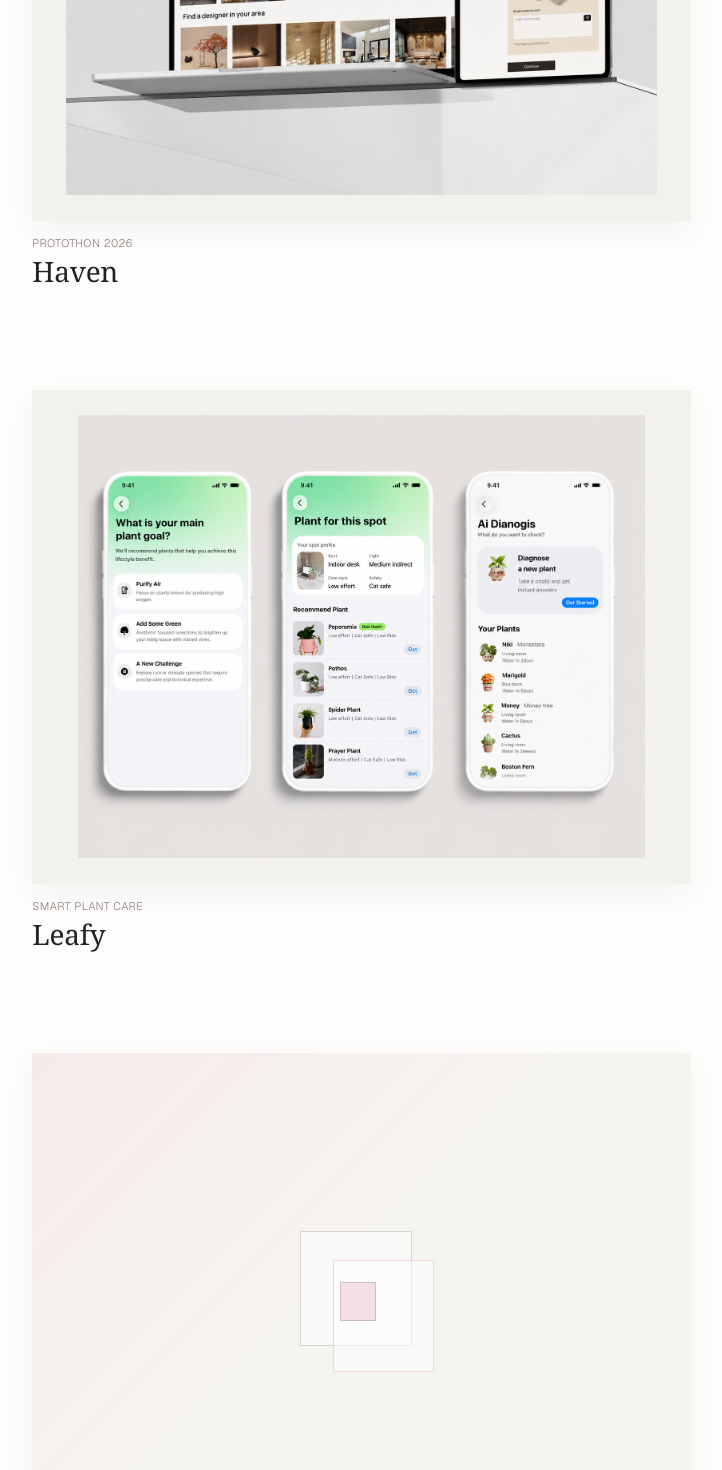
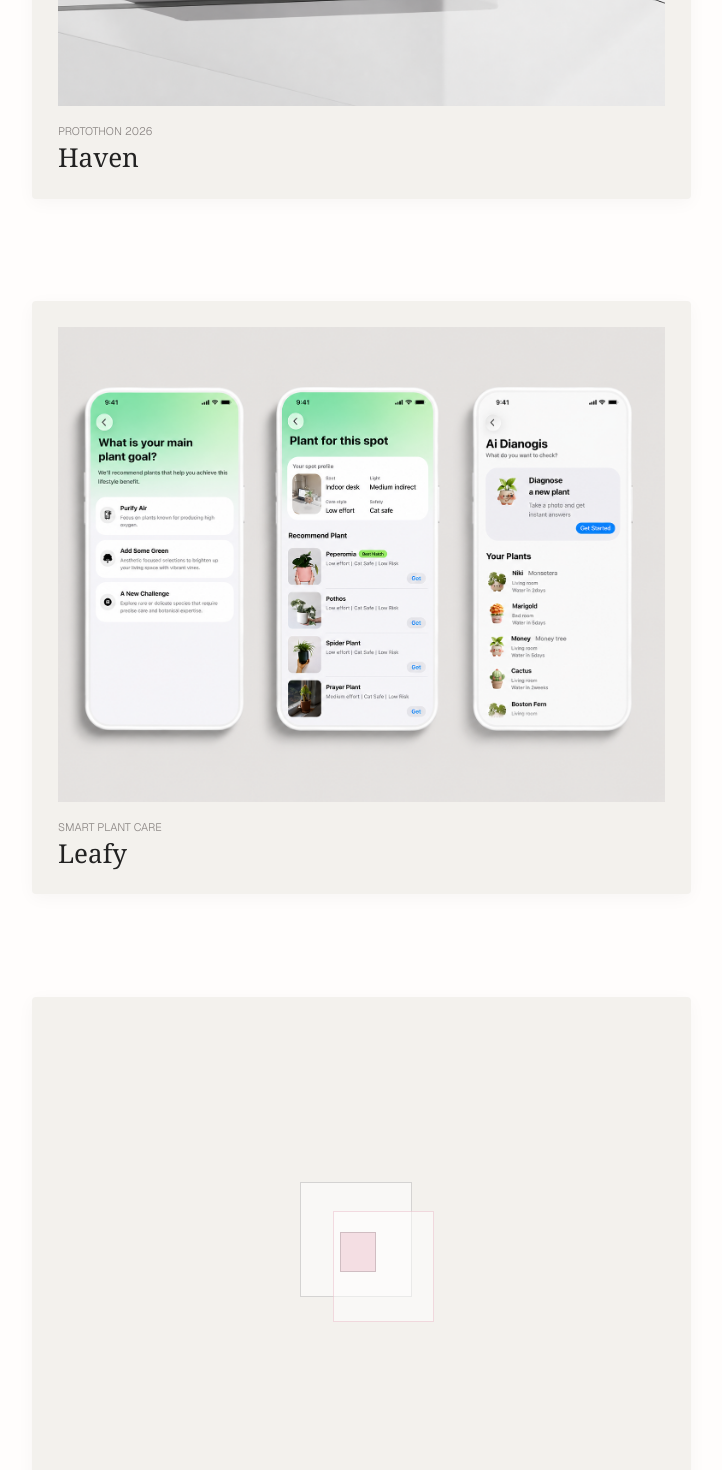
Before and after one commit to krisooti/Portfolio, a Next.js app: page / in a window 1280 px wide. Shown: the part 1060-2530 px from the top of the page, without its empty margins (525-1247 px from the left). Built offline with nearby package versions, Linux system fonts and the light colour scheme; no server answers.

Commit message:
Unify homepage project card surfaces

```diff
--- a/app/globals.css
+++ b/app/globals.css
@@ -409,18 +409,23 @@ html {
   position: relative;
   display: grid;
   grid-template-rows: auto auto;
-  gap: 15px;
-  border-radius: 0;
-  background: transparent;
-  box-shadow: none;
+  gap: 18px;
+  border-radius: 4px;
+  background: var(--surface-neutral);
+  box-shadow: 0 4px 18px rgba(0, 0, 0, 0.035);
+  padding: clamp(18px, 2vw, 28px);
   transition:
+    background-color 350ms cubic-bezier(0.22, 1, 0.36, 1),
     box-shadow 350ms cubic-bezier(0.22, 1, 0.36, 1),
     transform 350ms cubic-bezier(0.22, 1, 0.36, 1);
 }
 
 .project-card:hover,
 .project-card:focus-visible {
+  background: var(--surface-neutral-hover);
+  box-shadow: 0 10px 28px rgba(0, 0, 0, 0.06);
   outline: none;
+  transform: translateY(-4px);
 }
 
 .project-card-header {
@@ -434,7 +439,7 @@ html {
   color: #8a8583;
   font-size: 11px;
   font-weight: 300;
-  letter-spacing: 0.04em;
+  letter-spacing: 0;
   line-height: 1.3;
   text-transform: uppercase;
 }
@@ -443,9 +448,9 @@ html {
   margin: 0;
   color: #222222;
   font-family: var(--font-editorial-serif);
-  font-size: clamp(22px, 2.2vw, 28px);
+  font-size: clamp(22px, 2.1vw, 26px);
   font-weight: 400;
-  letter-spacing: -0.01em;
+  letter-spacing: 0;
   line-height: 1.15;
 }
 
@@ -453,13 +458,10 @@ html {
   position: relative;
   overflow: hidden;
   width: 100%;
-  aspect-ratio: 4 / 3;
-  background: var(--surface-neutral);
-  box-shadow: 0 10px 30px rgba(17, 17, 17, 0.045);
-  padding: clamp(16px, 2vw, 28px);
+  background: transparent;
+  box-shadow: none;
+  padding: 0;
   transition:
-    background-color 350ms cubic-bezier(0.22, 1, 0.36, 1),
-    box-shadow 350ms cubic-bezier(0.22, 1, 0.36, 1),
     transform 350ms cubic-bezier(0.22, 1, 0.36, 1);
 }
 
@@ -473,7 +475,7 @@ html {
 .project-image img {
   display: block;
   width: 100%;
-  height: 100%;
+  height: auto;
   object-fit: contain;
   object-position: center;
   transition: transform 350ms cubic-bezier(0.22, 1, 0.36, 1);
@@ -495,14 +497,7 @@ html {
 
 .project-card:hover .project-image img,
 .project-card:focus-visible .project-image img {
-  transform: scale(1.02);
-}
-
-.project-card:hover .project-image,
-.project-card:focus-visible .project-image {
-  background: var(--surface-neutral-hover);
-  box-shadow: 0 16px 38px rgba(17, 17, 17, 0.075);
-  transform: translateY(-4px);
+  transform: scale(1.015);
 }
 
 .image-system span {
@@ -516,15 +511,15 @@ html {
 }
 
 .visual-tmind {
-  background: var(--surface-neutral);
+  background: transparent;
 }
 
 .visual-northline {
-  background: var(--surface-neutral);
+  background: transparent;
 }
 
 .visual-fieldnotes {
-  background: var(--surface-neutral);
+  background: transparent;
 }
 
 .about-section p,
@@ -546,9 +541,8 @@ html {
 .coming-soon-visual {
   display: grid;
   place-items: center;
-  background:
-    linear-gradient(135deg, rgba(245, 203, 214, 0.22), transparent 46%),
-    #f6f4f1;
+  aspect-ratio: 4 / 3;
+  background: transparent;
 }
 
 .placeholder-graphic {
```
